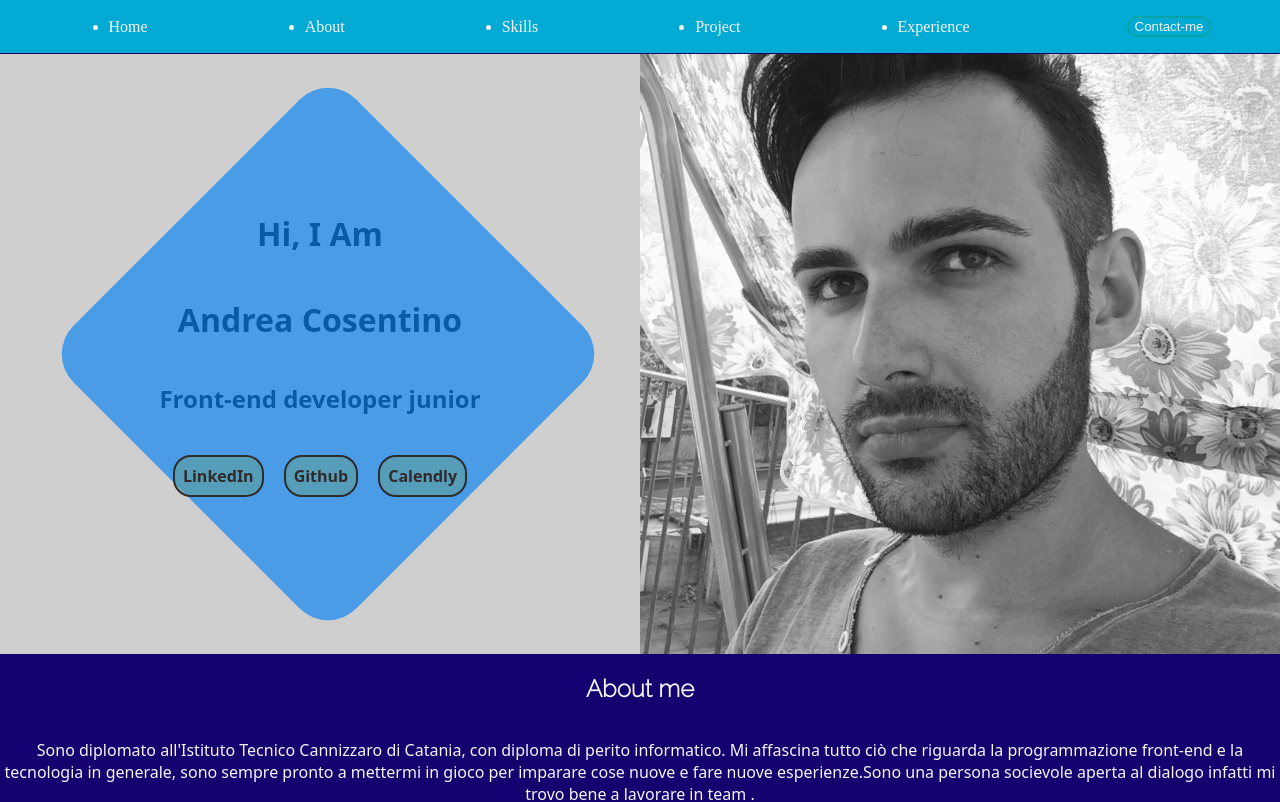
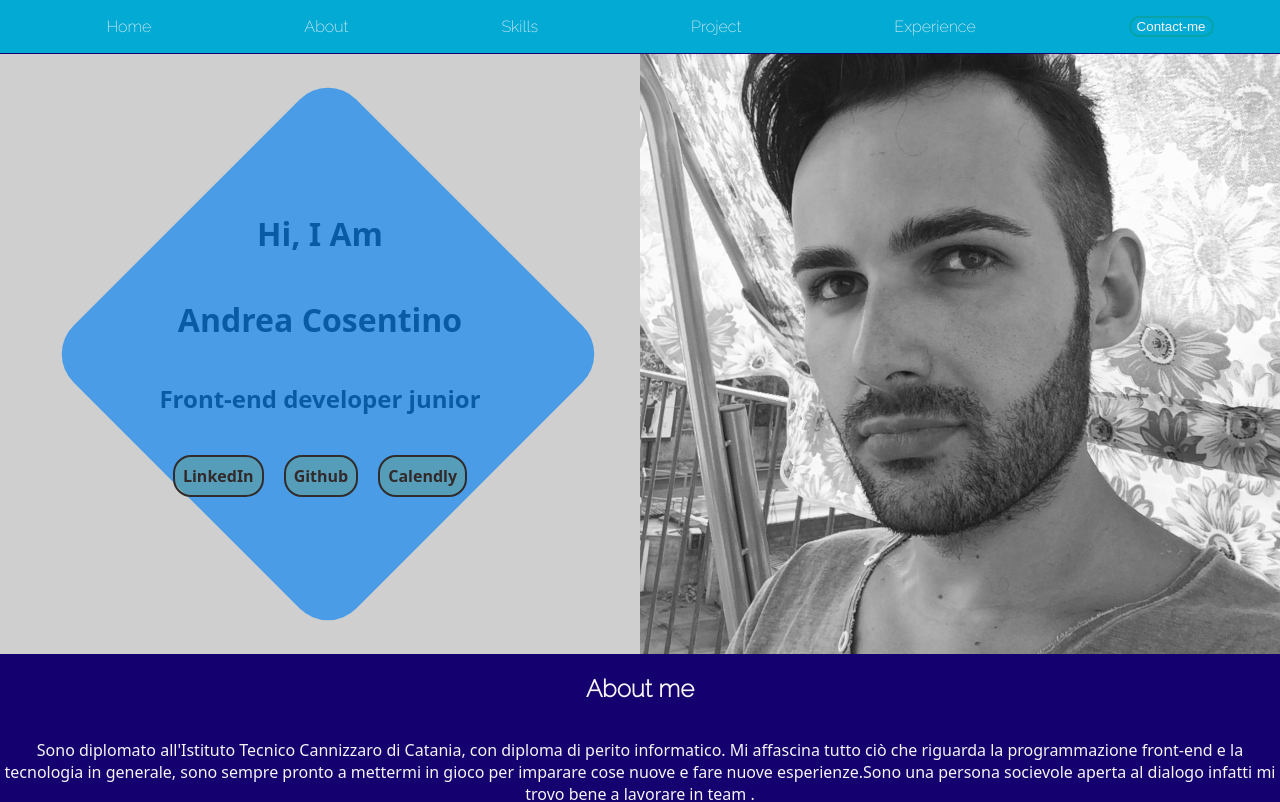
Before and after one commit to Andrews46/PortFolio, a React (Vite) app: page / in a window 1280 px wide. Shown: the top 802 px of the page. Built offline with nearby package versions, Linux system fonts and the light colour scheme.

Commit message:
portfolio

```diff
--- a/src/component/navBar/index.module.scss
+++ b/src/component/navBar/index.module.scss
@@ -12,6 +12,8 @@
     gap: 20px;
     color: whitesmoke;
     cursor: pointer;
+    list-style: none;
+    font-family: "Raleway";
     :hover {
       color: chartreuse;
     }
```
